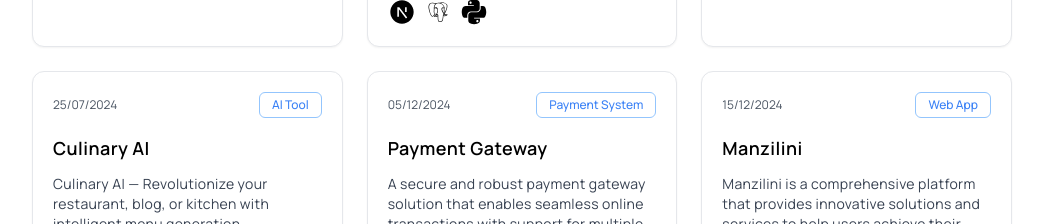
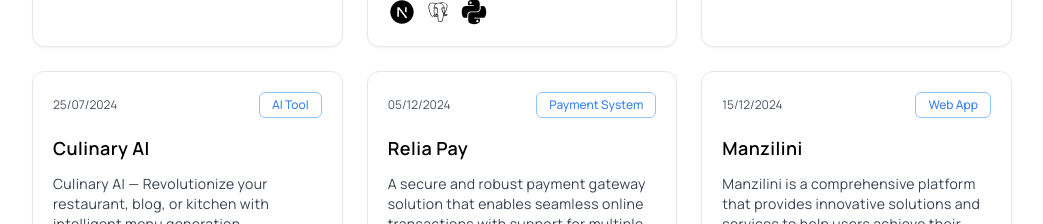
Before and after one commit to Ashakour1/Abdishakur.s-portofolio, a React (Vite) app: page / in a window 1280 px wide. Shown: the part 2640-2864 px from the top of the page, without its empty margins (118-1161 px from the left). Built offline with nearby package versions, Linux system fonts and the light colour scheme.

Commit message:
Update project title in ProjectsSection from "Payment Gateway" to "Relia Pay" for branding consistency.

```diff
--- a/src/components/projects/ProjectsSection.tsx
+++ b/src/components/projects/ProjectsSection.tsx
@@ -42,7 +42,7 @@ const Projects = () => {
       category: "AI Tool",
     },
     {
-      title: "Payment Gateway",
+      title: "Relia Pay",
       description:
         "A secure and robust payment gateway solution that enables seamless online transactions with support for multiple payment methods, real-time processing, and comprehensive transaction management.",
       link: "",
```
